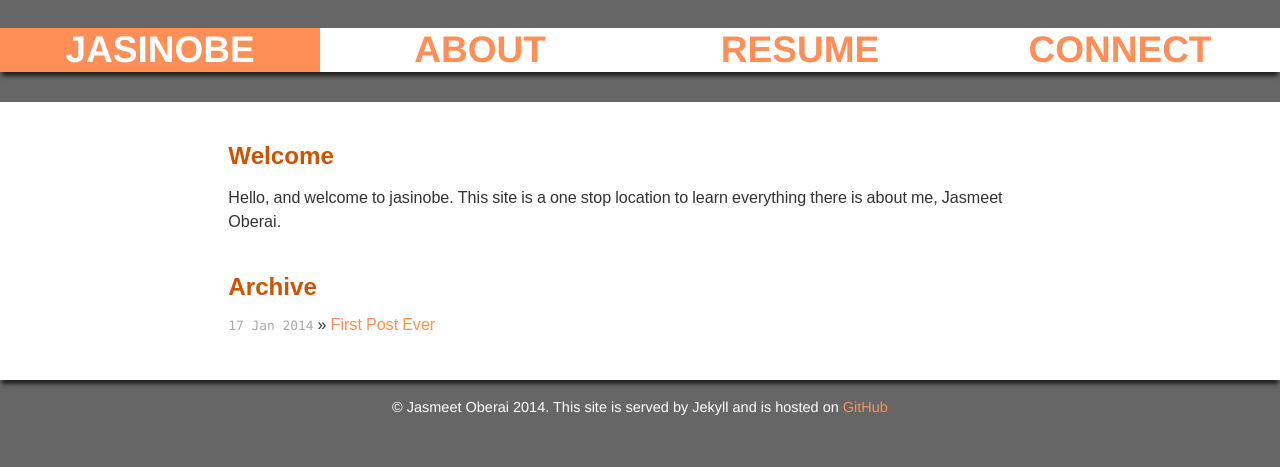
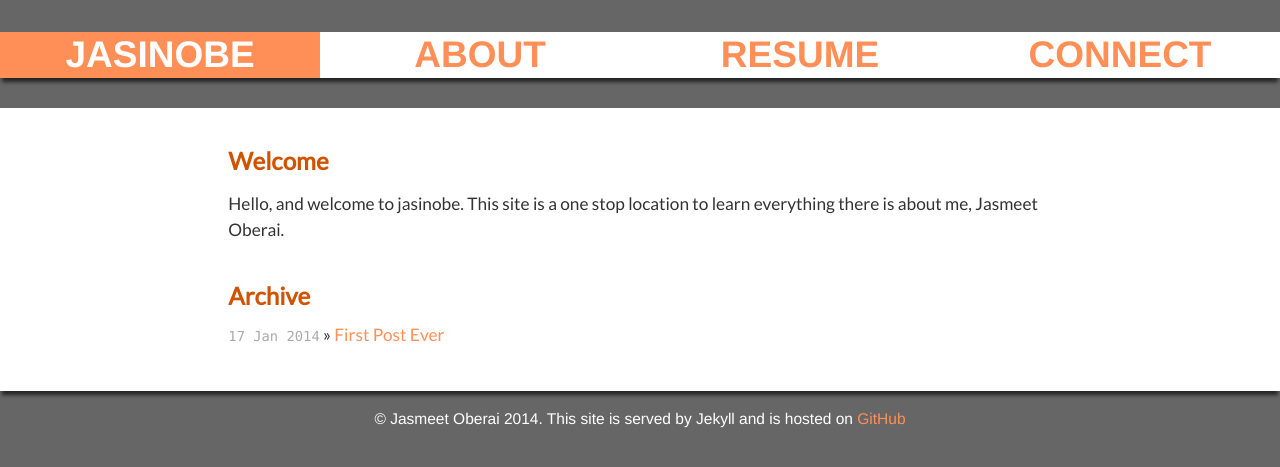
Before and after one commit to jasmeeto/jasmeeto.github.io, a Jekyll site: the page built from index.html, in a window 1280 px wide. Shown: the top 467 px of the page. Built offline with Jekyll 4.4.1, drawn with Linux system fonts in a browser that asks for light colours; nearby versions of some CDN libraries; Markdown is read by kramdown in place of the engine named in the settings.

Commit message:
Updated font

```diff
--- a/_layouts/default.html
+++ b/_layouts/default.html
@@ -6,7 +6,7 @@
         <title>{{ page.title }}</title>
         <meta name="viewport" content="width=device-width">
 
-        <!--Main JS -->
+        <!-- Custom JS -->
         <script type="text/javascript" src="/assets/js/main.js"> </script>
 
         <!--Bootstrap -->
@@ -14,6 +14,9 @@
 
         <!--FontAwesome -->
         <link  rel="stylesheet" href="//netdna.bootstrapcdn.com/font-awesome/4.0.3/css/font-awesome.css">
+
+        <!-- Dosis font -->
+        <link href='http://fonts.googleapis.com/css?family=Lato:400,300' rel='stylesheet' type='text/css'>
 
         <!-- Custom CSS -->
         <link rel="stylesheet" href="/assets/css/main.css">
--- a/assets/css/main.css
+++ b/assets/css/main.css
@@ -13,12 +13,12 @@
 body {
   background-color: #666;
   font: lucida, sans-serif;
-  font-size: 140%;
+  font-size: 150%;
   text-align: center;
 }
 
 h1, h2, h3, h4, h5, h6 {
-  font-size: 150%;
+  font-size: 140%;
 }
 
 p { margin: 1em 0; }
@@ -151,7 +151,7 @@
 .main-grid{
     background-color: #fff;
     text-align: left;
-    font-family: FontAwesome, sans-serif;
+    font-family: 'Lato', sans-serif;
     box-shadow: 0 0.6rem 4px -2px #232323;
     -moz-box-shadow: 0 0.6rem 4px -2px #232323;
     -webkit-box-shadow: 0 0.6rem 4px -2px #232323;
```
